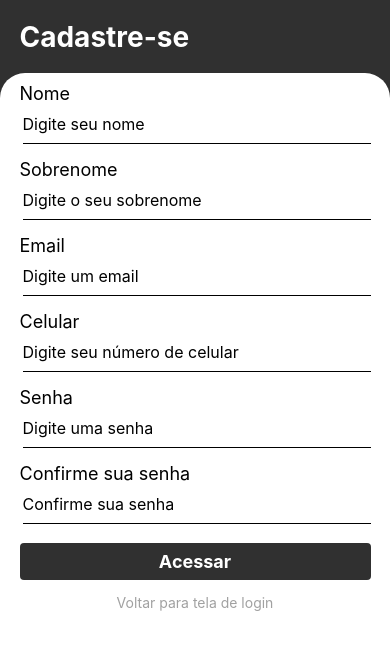
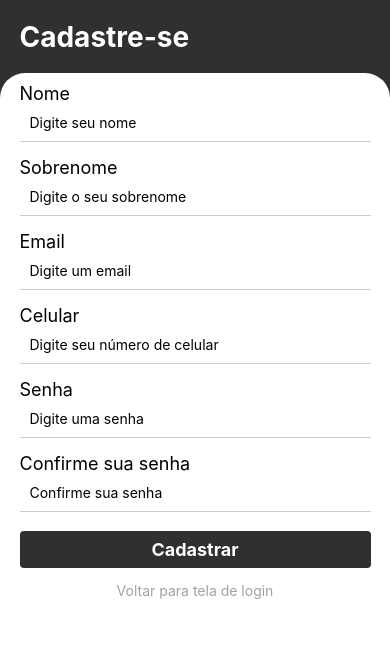
Before and after one commit to victorbuquera/Barbearia-React-Native, a React Native app: screen /Register in a window 390 px wide. Shown: the top 650 px of the page. Built offline with nearby package versions, Linux system fonts and the light colour scheme.

Commit message:
estilizando formulário de cadastro

```diff
--- a/src/commom/auth.js
+++ b/src/commom/auth.js
@@ -28,14 +28,15 @@ const Login = {
 };
 
 export default Login;
-const register = {
-  async Register(name, lastName, email, cel, password, passwordConfirmation) {
+
+const SignUp = {
+  async register(name, lastName, email, phone, password, passwordConfirmation) {
     try {
-      const response = await axios.post('http://10.0.2.2/api/register', {
+      const response = await axios.post('http://10.0.3.2/api/register', {
         name,
         lastName,
         email,
-        cel,
+        phone,
         password,
         passwordConfirmation,
       });
--- a/src/pages/Register/index.js
+++ b/src/pages/Register/index.js
@@ -1,5 +1,5 @@
 import React from 'react';
-import {useState} from 'react';
+import {useState, useEffect} from 'react';
 import {
   View,
   Text,
@@ -10,14 +10,36 @@ import {
 
 import * as Animatable from 'react-native-animatable';
 import {useNavigation} from '@react-navigation/native';
+import SignUp from '../../commom/auth';
 
 export default function RegisterScreen() {
   const navigation = useNavigation();
-  const [firstName, setFirtsName] = useState(null);
+  const [firstName, setFirstName] = useState(null);
   const [lastName, setLastName] = useState(null);
   const [email, setEmail] = useState(null);
+  const [phone, setPhone] = useState(null);
   const [password, setPassword] = useState(null);
   const [passwordConfirmation, setPasswordConfirmation] = useState(null);
+  const [passwordError, setPasswordError] = useState(false);
+
+  useEffect(() => {
+    if (password !== passwordConfirmation) {
+      setPasswordError(true);
+    } else {
+      setPasswordError(false);
+    }
+  }, [password, passwordConfirmation, passwordError]);
+
+  async function handleRegister() {
+    const response = await SignUp.Register(
+      firstName,
+      lastName,
+      email,
+      phone,
+      password,
+      passwordConfirmation,
+    );
+  }
 
   return (
     <View style={styles.container}>
@@ -30,20 +52,23 @@ export default function RegisterScreen() {
         <TextInput
           placeholder="Digite seu nome"
           style={styles.input}
+          onChange={setFirstName}
           value={firstName}
         />
 
         <Text style={styles.title}>Sobrenome</Text>
         <TextInput
           placeholder="Digite o seu sobrenome"
+          style={styles.input}
+          onChange={setLastName}
           value={lastName}
-          style={styles.input}
         />
 
         <Text style={styles.title}>Email</Text>
         <TextInput
           placeholder="Digite um email"
           style={styles.input}
+          onChange={setEmail}
           value={email}
         />
 
@@ -51,25 +76,33 @@ export default function RegisterScreen() {
         <TextInput
           placeholder="Digite seu número de celular"
           style={styles.input}
-          value={email}
+          value={phone}
+          onChange={setPhone}
         />
 
         <Text style={styles.title}>Senha</Text>
         <TextInput
           placeholder="Digite uma senha"
+          secureTextEntry
           style={styles.input}
+          onChangeText={setPassword}
           value={password}
         />
 
         <Text style={styles.title}>Confirme sua senha</Text>
         <TextInput
           placeholder="Confirme sua senha"
-          style={styles.input}
+          secureTextEntry
+          style={[
+            styles.input,
+            passwordError ? {borderColor: 'red'} : {borderColor: '#ccc'},
+          ]}
+          onChangeText={setPasswordConfirmation}
           value={passwordConfirmation}
         />
 
         <TouchableOpacity style={styles.button}>
-          <Text style={styles.buttonText}>Acessar</Text>
+          <Text style={styles.buttonText}>Cadastrar</Text>
         </TouchableOpacity>
         <TouchableOpacity
           style={styles.buttonRegister}
@@ -109,12 +142,20 @@ const styles = StyleSheet.create({
     marginTop: 10,
     marginLeft: 0,
   },
+  /*
   input: {
     borderBottomWidth: 1,
     height: 40,
     marginBottom: 5,
     fontSize: 16,
     marginLeft: 3,
+  },*/
+  input: {
+    width: '100%',
+    borderBottomWidth: 1,
+    borderColor: '#ccc',
+    padding: 10,
+    marginBottom: 5,
   },
   button: {
     backgroundColor: '#303030',
--- a/src/pages/SignIn/index.js
+++ b/src/pages/SignIn/index.js
@@ -8,7 +8,9 @@ import {
 } from 'react-native';
 import {useNavigation} from '@react-navigation/native';
 import * as Animatable from 'react-native-animatable';
+import HomeScreen from '../Home';
 import Login from '../../commom/auth';
+
 export default function SignIn() {
   const navigation = useNavigation();
   const [email, setEmail] = useState(0);
@@ -18,7 +20,7 @@ export default function SignIn() {
     const response = await Login.auth(email, password);
     try {
       if (response.token) {
-        alert('deu certo ' + response.token);
+        navigation.navigate('Home');
       } else if (response.message) {
         alert(response.message);
       }
```
